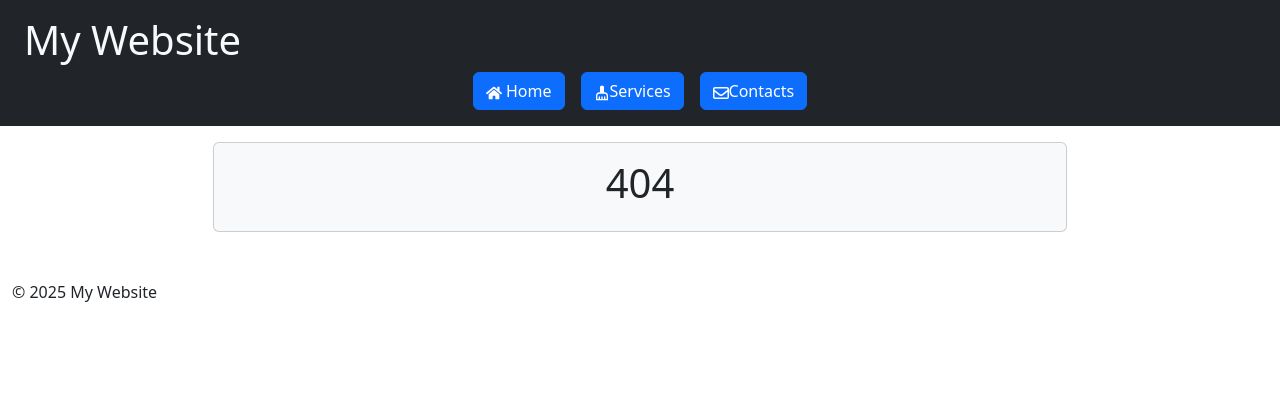
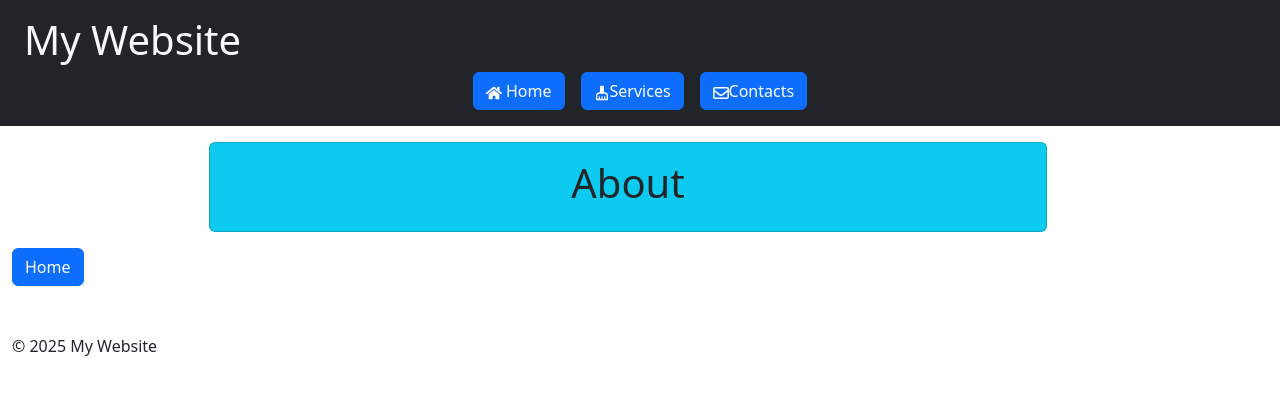
Before and after one commit to Zagaz/react-router, a React (Vite) app: page /about in a window 1280 px wide. Before the commit this address had no page. Shown: the top 394 px of the page. Built offline with nearby package versions, Linux system fonts and the light colour scheme.

Commit message:
About> Link to Home

```diff
--- a/src/App.jsx
+++ b/src/App.jsx
@@ -5,7 +5,9 @@ import 'bootstrap/dist/css/bootstrap.min.css';
 import Contacts from './Components/Contacts'
 import Home from './Components/Home'
 import Services from './Components/Services'
+import About from './Components/About';
 import Error from './Components/Error'
+
 
 function App() {
   return (
@@ -18,6 +20,7 @@ function App() {
           <Route path="home" element={<Home />} />
           <Route path="services" element={<Services />} />
           <Route path="contacts" element={<Contacts />} />
+          <Route path="about" element={<About />} />
           <Route path="*" element={<Error />} />
         </Route>
       </Routes>
--- /dev/null
+++ b/src/Components/About.jsx
@@ -0,0 +1,34 @@
+import React from 'react'
+import { Link } from 'react-router-dom'
+
+const About = () => {
+    return (
+        <section className='container'>
+            <div className="row">
+
+                <div className="row mt-3 justify-content-center ">
+                    <div className="col-8 card text-center p-3 bg-info">
+
+                        <h1>About</h1>
+
+                    </div>
+
+                </div>
+            </div>
+            <div className="row">
+                <div className="col mt-3 justify-content-center ">
+
+                    <Link to="/home" className='btn btn-primary justify-self-center'> Home</Link>
+                </div>
+
+            </div>
+            <div className="row">
+
+            </div>
+
+
+        </section>
+    )
+}
+
+export default About
```
